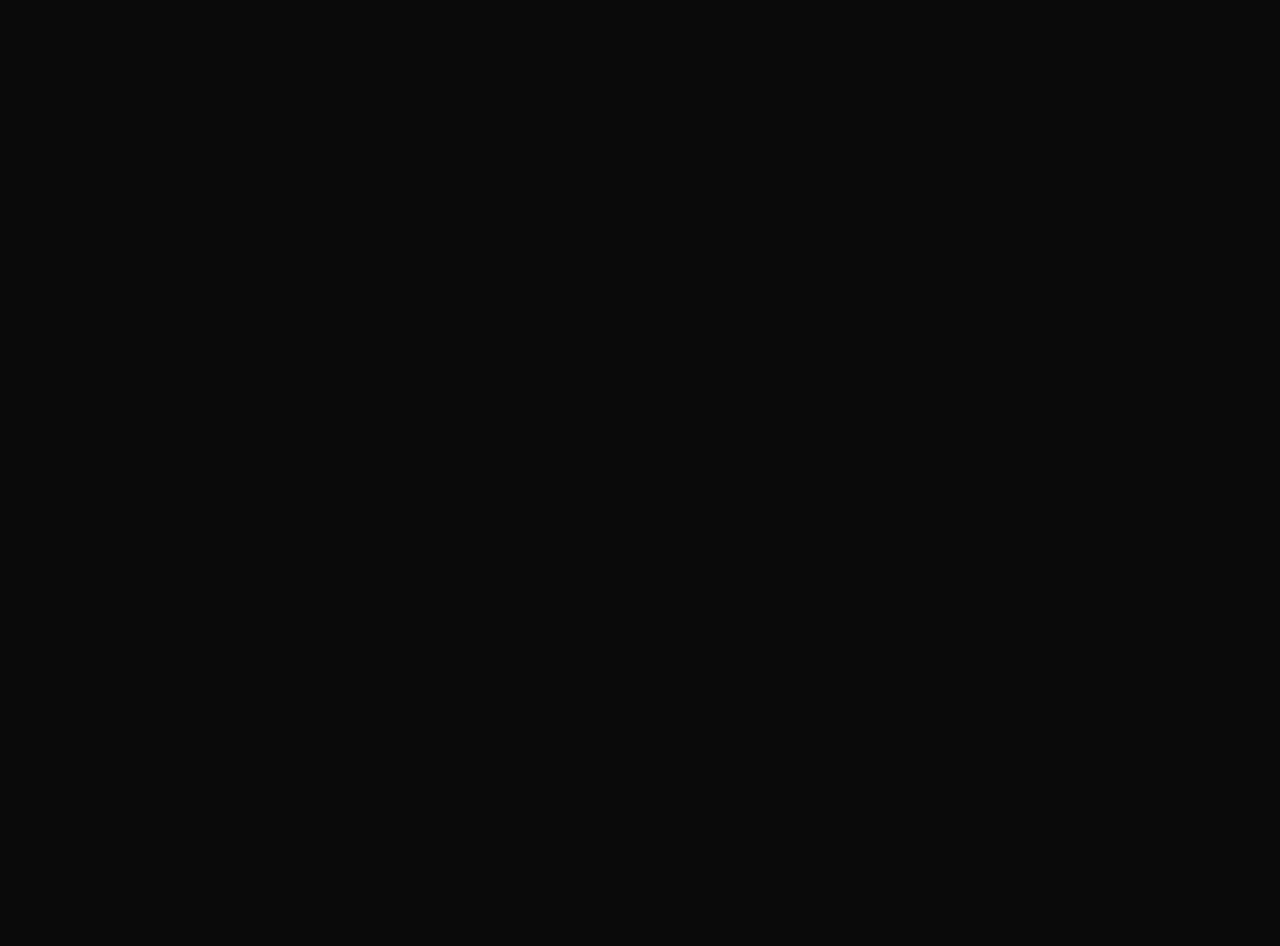
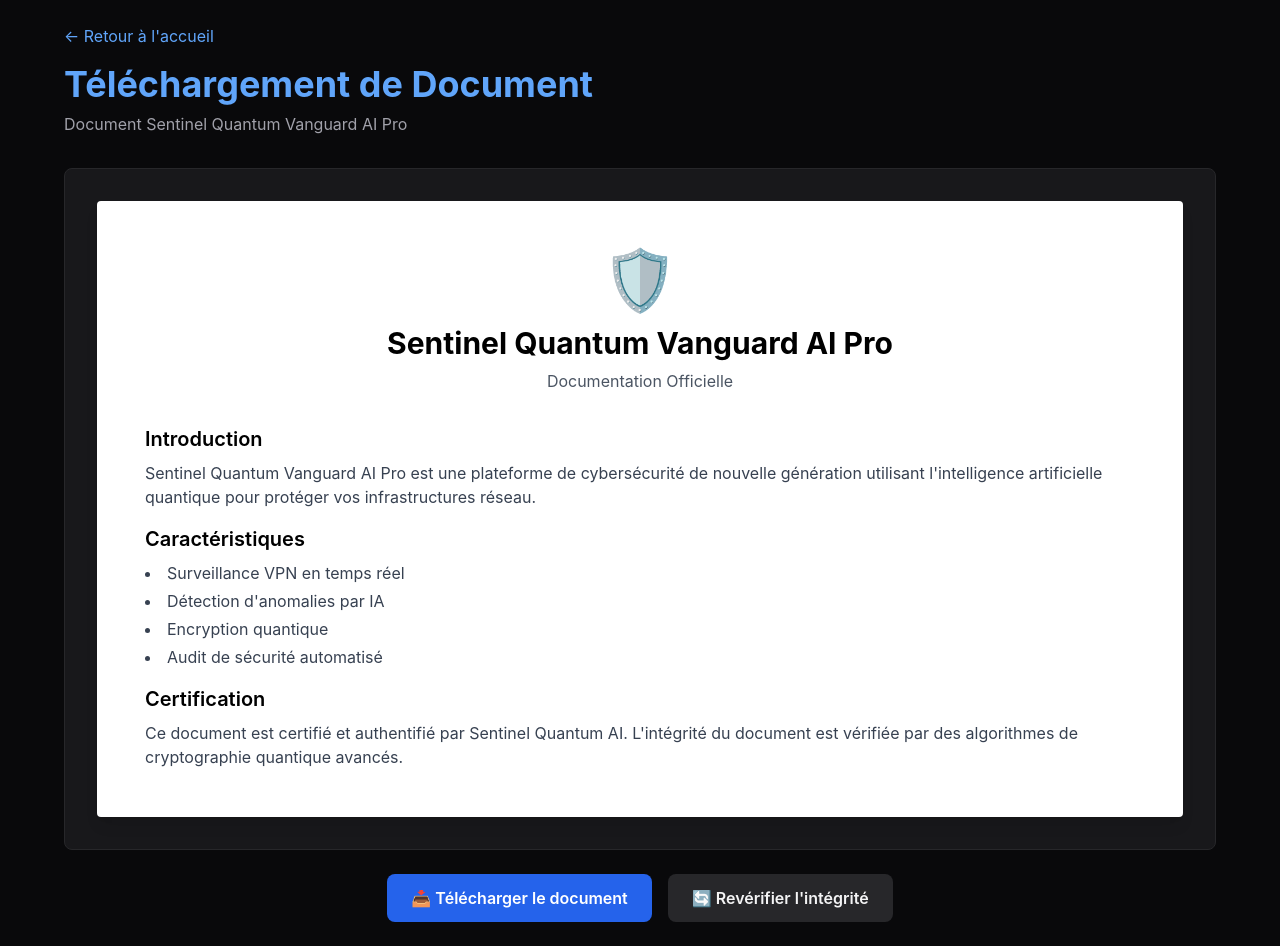
Before and after one commit to teetee971/SentinelQuantumVanguardAiPro, a React (Vite) app in the folder frontend/: page /telechargement in a window 1280 px wide. Before the commit this address had no page. Before the commit the page ends 800 px from the top, so only its background shows below. Built offline with nearby package versions, Linux system fonts and the light colour scheme.

Commit message:
Changes before error encountered
Co-authored-by: teetee971 <95961170+teetee971@users.noreply.github.com>

```diff
--- a/frontend/package.json
+++ b/frontend/package.json
@@ -10,6 +10,7 @@
   },
   "dependencies": {
     "firebase": "^12.4.0",
+    "framer-motion": "^12.23.24",
     "leaflet": "^1.9.4",
     "react": "^18.3.1",
     "react-dom": "^18.3.1",
--- a/frontend/src/index.css
+++ b/frontend/src/index.css
@@ -39,3 +39,16 @@ button {
   border: none;
   outline: none;
 }
+
+@keyframes holoWave {
+  0%, 100% { background-position: 0% 50%; }
+  50% { background-position: 100% 50%; }
+}
+
+.sentinel-holo {
+  background: linear-gradient(90deg, #00bfff, #4fc3f7, #00bfff);
+  -webkit-background-clip: text;
+  -webkit-text-fill-color: transparent;
+  animation: holoWave 3s ease-in-out infinite;
+  background-size: 200% 200%;
+}
--- a/frontend/src/main.jsx
+++ b/frontend/src/main.jsx
@@ -4,6 +4,7 @@ import { BrowserRouter, Routes, Route } from "react-router-dom";
 import App from "./App.jsx";
 import VpnConsole from "./pages/admin/vpn-console.jsx";
 import Diagnostic from "./pages/Diagnostic.jsx";
+import Telechargement from "./pages/Telechargement.jsx";
 import "./index.css";
 
 ReactDOM.createRoot(document.getElementById("root")).render(
@@ -12,6 +13,7 @@ ReactDOM.createRoot(document.getElementById("root")).render(
       <Route path="/" element={<App />} />
       <Route path="/admin/vpn-console" element={<VpnConsole />} />
       <Route path="/diagnostic" element={<Diagnostic />} />
+      <Route path="/telechargement" element={<Telechargement />} />
     </Routes>
   </BrowserRouter>
 );
--- /dev/null
+++ b/frontend/src/pages/Telechargement.jsx
@@ -0,0 +1,162 @@
+import React, { useState, useEffect } from 'react';
+import { motion, AnimatePresence } from 'framer-motion';
+
+export default function Telechargement() {
+  const [isLoading, setIsLoading] = useState(true);
+  const [isCertified, setIsCertified] = useState(false);
+
+  useEffect(() => {
+    handleLoad();
+  }, []);
+
+  const handleLoad = () => {
+    console.log('[Telechargement] Starting integrity check animation');
+    setTimeout(() => {
+      console.log('[Telechargement] Setting isLoading to false');
+      setIsLoading(false);
+      setTimeout(() => {
+        console.log('[Telechargement] Setting isCertified to true');
+        setIsCertified(true);
+        setTimeout(() => {
+          console.log('[Telechargement] Setting isCertified to false');
+          setIsCertified(false);
+        }, 2700); // Show for ~2.7 seconds
+      }, 800);
+    }, 1200);
+  };
+
+  return (
+    <div className="min-h-screen bg-zinc-950 text-zinc-100 p-6">
+      <div className="max-w-6xl mx-auto">
+        {/* Header */}
+        <div className="mb-8">
+          <a href="/" className="text-blue-400 hover:text-blue-300 mb-4 inline-block">
+            ← Retour à l'accueil
+          </a>
+          <h1 className="text-4xl font-bold text-blue-400 mb-2">
+            Téléchargement de Document
+          </h1>
+          <p className="text-zinc-400">
+            Document Sentinel Quantum Vanguard AI Pro
+          </p>
+        </div>
+
+        {/* Document Container */}
+        <div className="relative bg-zinc-900 border border-zinc-800 rounded-lg overflow-hidden" style={{ minHeight: '600px' }}>
+          {/* Document Display */}
+          <div className="p-8">
+            <div className="bg-white text-black p-12 rounded shadow-lg">
+              <div className="text-center mb-8">
+                <div className="text-6xl mb-4">🛡️</div>
+                <h2 className="text-3xl font-bold mb-2">Sentinel Quantum Vanguard AI Pro</h2>
+                <p className="text-gray-600">Documentation Officielle</p>
+              </div>
+
+              <div className="space-y-4">
+                <section>
+                  <h3 className="text-xl font-semibold mb-2">Introduction</h3>
+                  <p className="text-gray-700">
+                    Sentinel Quantum Vanguard AI Pro est une plateforme de cybersécurité
+                    de nouvelle génération utilisant l'intelligence artificielle quantique
+                    pour protéger vos infrastructures réseau.
+                  </p>
+                </section>
+
+                <section>
+                  <h3 className="text-xl font-semibold mb-2">Caractéristiques</h3>
+                  <ul className="list-disc list-inside text-gray-700 space-y-1">
+                    <li>Surveillance VPN en temps réel</li>
+                    <li>Détection d'anomalies par IA</li>
+                    <li>Encryption quantique</li>
+                    <li>Audit de sécurité automatisé</li>
+                  </ul>
+                </section>
+
+                <section>
+                  <h3 className="text-xl font-semibold mb-2">Certification</h3>
+                  <p className="text-gray-700">
+                    Ce document est certifié et authentifié par Sentinel Quantum AI.
+                    L'intégrité du document est vérifiée par des algorithmes de cryptographie
+                    quantique avancés.
+                  </p>
+                </section>
+              </div>
+            </div>
+          </div>
+
+          {/* Loading Overlay - Integrity Check */}
+          <AnimatePresence>
+            {isLoading && (
+              <motion.div
+                className="absolute inset-0 bg-zinc-950/95 flex items-center justify-center z-20"
+                initial={{ opacity: 0 }}
+                animate={{ opacity: 1 }}
+                exit={{ opacity: 0 }}
+                transition={{ duration: 0.5 }}
+              >
+                <div className="text-center">
+                  <motion.div
+                    className="w-16 h-16 border-4 border-blue-500 border-t-transparent rounded-full mx-auto mb-4"
+                    animate={{ rotate: 360 }}
+                    transition={{ duration: 1, repeat: Infinity, ease: 'linear' }}
+                  />
+                  <motion.p
+                    className="text-blue-400 text-lg font-semibold"
+                    animate={{ opacity: [0.5, 1, 0.5] }}
+                    transition={{ duration: 1.5, repeat: Infinity }}
+                  >
+                    Vérification d'intégrité IA en cours...
+                  </motion.p>
+                </div>
+              </motion.div>
+            )}
+          </AnimatePresence>
+
+          {/* Certification Message */}
+          {isCertified && (
+            <motion.div
+              key="certification"
+              className="absolute inset-0 flex items-center justify-center z-30 pointer-events-none"
+              initial={{ opacity: 0 }}
+              animate={{ opacity: 1 }}
+              exit={{ opacity: 0 }}
+              transition={{ duration: 0.6 }}
+            >
+              <motion.div
+                className="px-6 py-3 rounded-xl bg-gradient-to-r from-blue-900/60 via-blue-700/50 to-blue-900/60 border border-blue-500/70 shadow-[0_0_20px_rgba(0,191,255,0.5)]"
+                initial={{ scale: 0.9 }}
+                animate={{ scale: [1, 1.05, 1] }}
+                transition={{ duration: 1.2, ease: 'easeInOut', repeat: Infinity }}
+              >
+                <motion.p
+                  className="text-blue-300 text-base md:text-lg font-semibold tracking-wide sentinel-holo"
+                  animate={{ opacity: [0.7, 1, 0.7] }}
+                  transition={{ duration: 1.5, repeat: Infinity }}
+                >
+                  ✅ Document certifié par Sentinel Quantum AI
+                </motion.p>
+              </motion.div>
+            </motion.div>
+          )}
+        </div>
+
+        {/* Action Buttons */}
+        <div className="mt-6 flex gap-4 justify-center">
+          <button className="px-6 py-3 bg-blue-600 hover:bg-blue-700 text-white rounded-lg font-semibold transition">
+            📥 Télécharger le document
+          </button>
+          <button
+            onClick={() => {
+              setIsLoading(true);
+              setIsCertified(false);
+              handleLoad();
+            }}
+            className="px-6 py-3 bg-zinc-800 hover:bg-zinc-700 text-zinc-100 rounded-lg font-semibold transition"
+          >
+            🔄 Revérifier l'intégrité
+          </button>
+        </div>
+      </div>
+    </div>
+  );
+}
```
Also changed, not shown: 1 other file (tests, documents, lock files or other folders).
